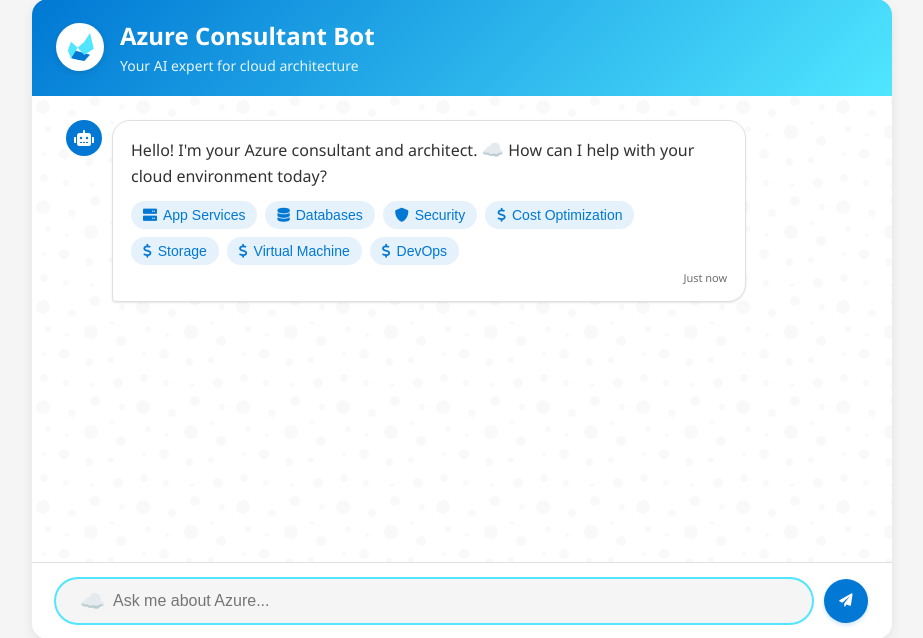
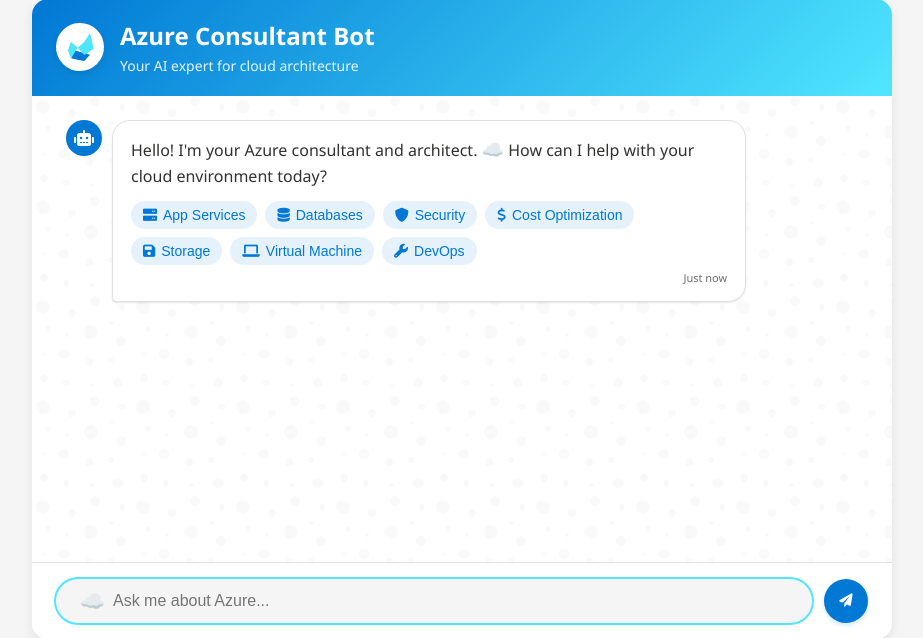
Before and after one commit to ned-qua/AzureSmartBot, a Flask app: page / in a window 1280 px wide. Shown: the part 33-671 px from the top of the page, without its empty margins (178-1101 px from the left). Run offline with Flask 2, Linux system fonts and the light colour scheme.

Commit message:
Update index.html

```diff
--- a/templates/index.html
+++ b/templates/index.html
@@ -371,9 +371,9 @@
                             <button class="service-chip"><i class="fas fa-database"></i> Databases</button>
                             <button class="service-chip"><i class="fas fa-shield-alt"></i> Security</button>
                             <button class="service-chip"><i class="fas fa-dollar-sign"></i> Cost Optimization</button>
-                            <button class="service-chip"><i class="fas fa-dollar-sign"></i> Storage</button>
-                            <button class="service-chip"><i class="fas fa-dollar-sign"></i> Virtual Machine</button>
-                            <button class="service-chip"><i class="fas fa-dollar-sign"></i> DevOps</button>
+                            <button class="service-chip"><i class="fas fa-save"></i> Storage</button>
+                           <button class="service-chip"><i class="fas fa-laptop"></i> Virtual Machine</button>
+                           <button class="service-chip"><i class="fas fa-wrench"></i> DevOps</button>
                         </div>
                         <div class="message-time">Just now</div>
                     </div>
```
